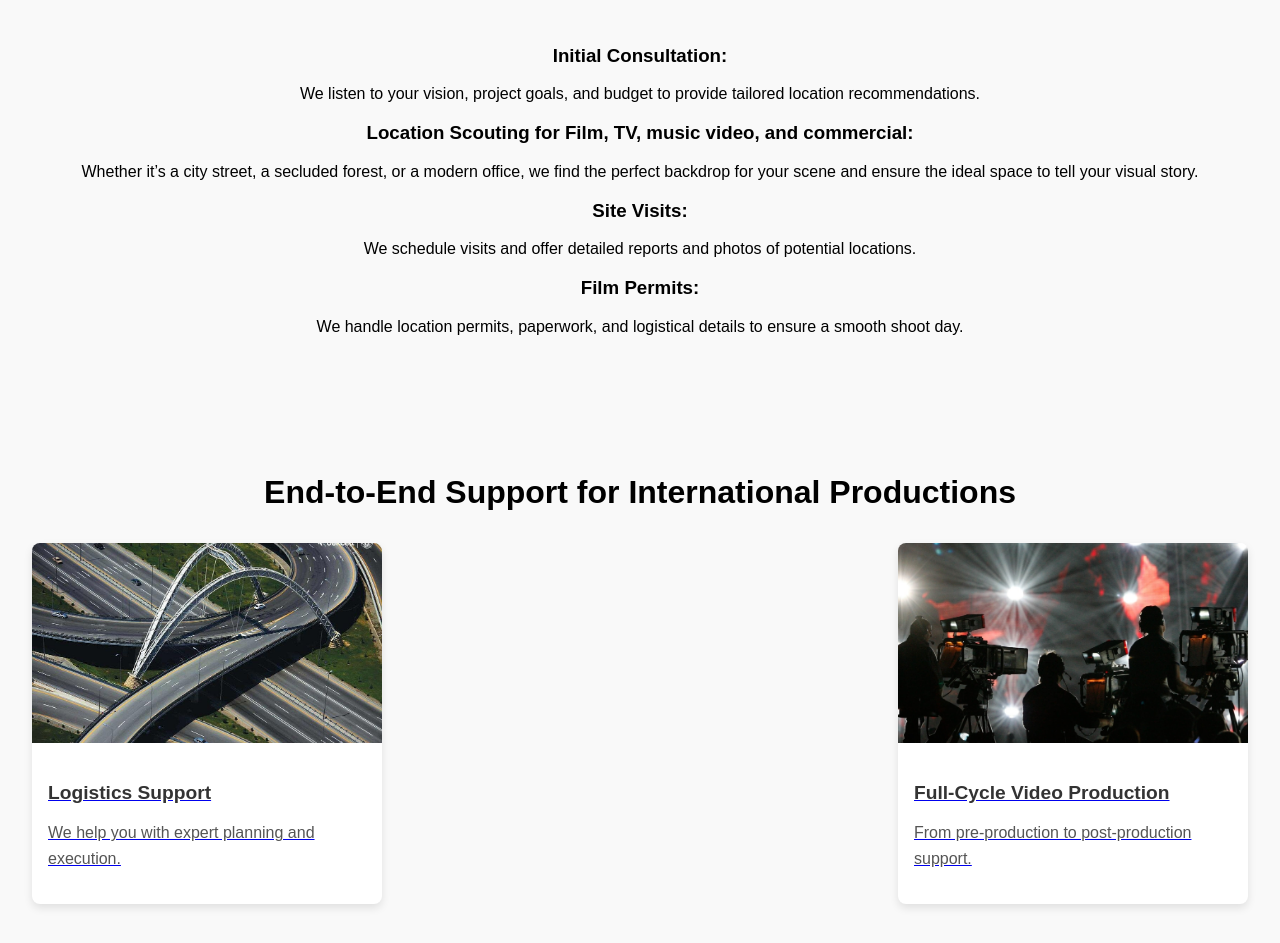
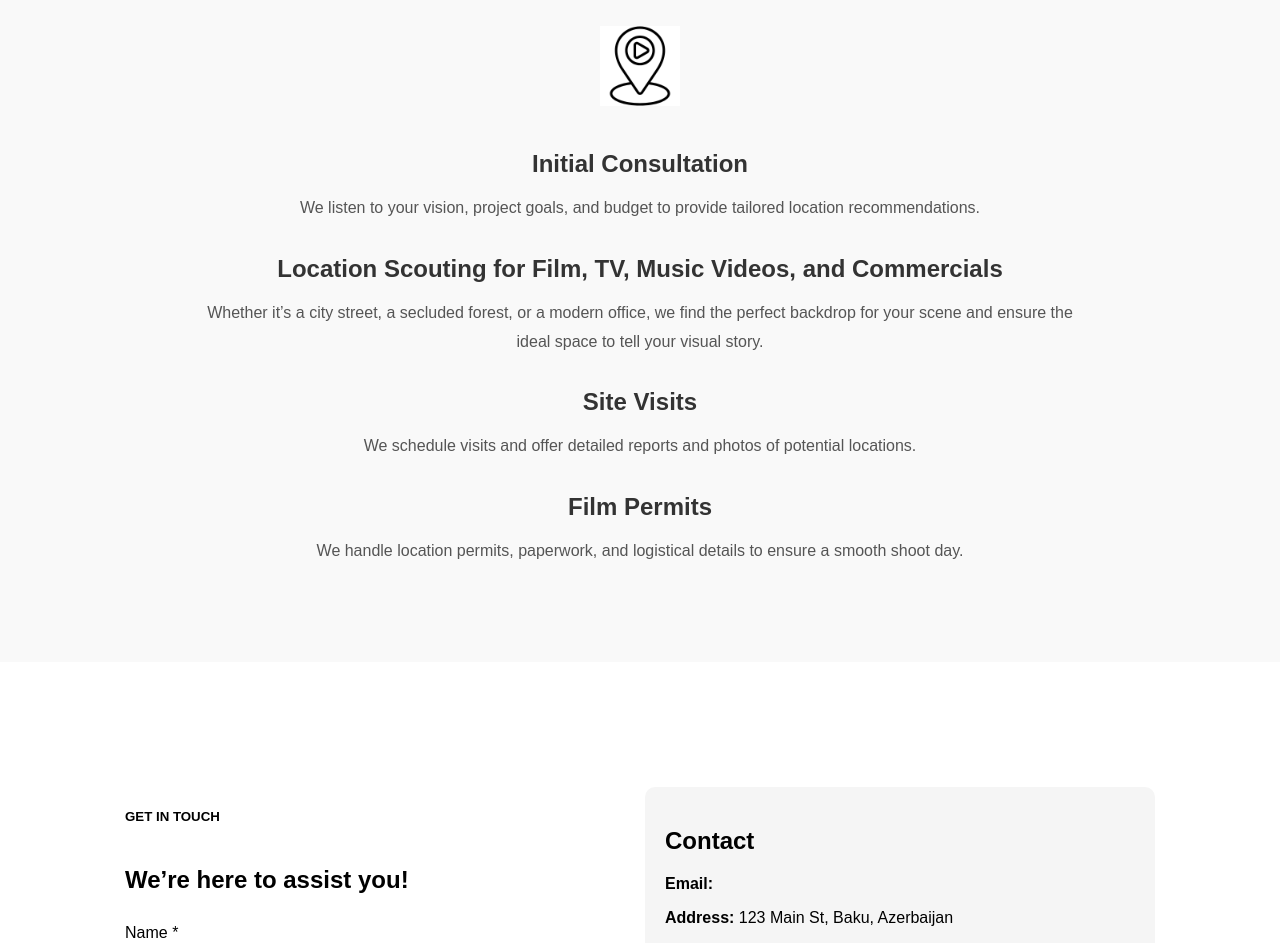
Before and after one commit to nicatzamanwork/adzone, a Next.js app: page /location-scouting in a window 1280 px wide. Shown: the part 600-1543 px from the top of the page. Built offline with nearby package versions, Linux system fonts and the light colour scheme.

Commit message:
popup image

```diff
--- a/app/components/Contact.js
+++ b/app/components/Contact.js
@@ -75,7 +75,9 @@ const ContactForm = () => {
           <h5 className="form-title">GET IN TOUCH</h5>
           <h2 className="form-header">We’re here to assist you!</h2>
 
-          <label htmlFor="name">Name *</label>
+          <label htmlFor="name" style={{ paddingTop: "10px" }}>
+            Name *
+          </label>
           <input
             type="text"
             id="name"
@@ -139,7 +141,7 @@ const ContactForm = () => {
       </div>
 
       <div className="contact-info-right">
-        <h2>Get in Touch</h2>
+        <h2>Contact</h2>
         <p>
           <strong>Email:</strong>{" "}
         </p>
--- a/pages/location-scouting.js
+++ b/pages/location-scouting.js
@@ -1,38 +1,39 @@
 import React from "react";
 import Navbar from "../app/components/Navbar";
-import Contact from "../app/components/Contact"; // Ensure the Navbar is imported
-import "../app/components/styles/About.css";
-import "../app/components/styles/Blog.css";
-import "../app/components/styles/Services.css";
-import Link from "next/link";
+import Contact from "../app/components/Contact";
 
-const Blog = () => {
+const InternalService = () => {
   return (
     <>
       <Navbar />
       <header
-        className="header"
+        className="internal-header"
         style={{ backgroundImage: `url('/images/Ateshgah.jpg')` }}
       >
-        <div className="header-overlay">
-          <div className="header-content">
+        <div className="internal-header-overlay">
+          <div className="internal-header-content">
             <h1>Location Scouting</h1>
           </div>
         </div>
       </header>
-      <section className="services-section" id="services">
-        <div className="services-content">
-          <div className="service-item">
-            <h3>Initial Consultation:</h3>
+      <section className="internal-services-section" id="services">
+        <div className="internal-services-content">
+          <div className="internal-service-item">
+            <img
+              src="/images/locationScoutingIcon.png"
+              alt="Location Scouting Icon"
+              className="internal-service-icon"
+            />
+            <h3>Initial Consultation</h3>
             <p>
               We listen to your vision, project goals, and budget to provide
               tailored location recommendations.
             </p>
           </div>
 
-          <div className="service-item">
+          <div className="internal-service-item">
             <h3>
-              Location Scouting for Film, TV, music video, and commercial:
+              Location Scouting for Film, TV, Music Videos, and Commercials
             </h3>
             <p>
               Whether it’s a city street, a secluded forest, or a modern office,
@@ -41,16 +42,16 @@ const Blog = () => {
             </p>
           </div>
 
-          <div className="service-item">
-            <h3>Site Visits:</h3>
+          <div className="internal-service-item">
+            <h3>Site Visits</h3>
             <p>
               We schedule visits and offer detailed reports and photos of
               potential locations.
             </p>
           </div>
 
-          <div className="service-item">
-            <h3>Film Permits:</h3>
+          <div className="internal-service-item">
+            <h3>Film Permits</h3>
             <p>
               We handle location permits, paperwork, and logistical details to
               ensure a smooth shoot day.
@@ -58,52 +59,93 @@ const Blog = () => {
           </div>
         </div>
       </section>
+      <Contact />
+      <style jsx>{`
+        /* Header Styling */
+        .internal-header {
+          background-size: cover;
+          background-position: center;
+          height: 60vh;
+          position: relative;
+        }
 
-      <section id="services" style={{ background: "#f9f9f9", padding: "2rem" }}>
-        <h2
-          style={{
-            textAlign: "center",
-            fontSize: "2rem",
-            marginBottom: "2rem",
-          }}
-        >
-          End-to-End Support for International Productions
-        </h2>
-        <div className="service-boxes-container">
-          {/* Service 2 */}
-          <Link href="/location-scouting">
-            <div className="service-box">
-              <img
-                src="/images/scouting.jpg"
-                alt="Logistic support"
-                className="service-image"
-              />
-              <div className="service-content">
-                <h3>Logistics Support</h3>
-                <p>We help you with expert planning and execution.</p>
-              </div>
-            </div>
-          </Link>
+        .internal-header-overlay {
+          position: absolute;
+          inset: 0;
+          background-color: rgba(0, 0, 0, 0.5);
+          display: flex;
+          align-items: center;
+          justify-content: flex-start;
+          padding: 0 2rem;
+        }
 
-          {/* Service 3 */}
-          <Link href="/location-scouting">
-            <div className="service-box">
-              <img
-                src="/images/fullscale.jpg"
-                alt="Full-Cycle Video Production"
-                className="service-image"
-              />
-              <div className="service-content">
-                <h3>Full-Cycle Video Production</h3>
-                <p>From pre-production to post-production support.</p>
-              </div>
-            </div>
-          </Link>
-        </div>
-        <Contact />
-      </section>
+        .internal-header-content {
+          color: #fff;
+        }
+
+        .internal-header-content h1 {
+          font-size: 2.5rem;
+          font-weight: bold;
+          margin-bottom: 0;
+        }
+
+        /* Services Section */
+        .internal-services-section {
+          padding: 4rem 2rem;
+          background: #f9f9f9;
+          text-align: center;
+        }
+
+        .internal-services-content {
+          max-width: 900px;
+          margin: 0 auto;
+          text-align: center;
+        }
+
+        .internal-service-item {
+          margin-bottom: 2rem;
+        }
+
+        .internal-service-icon {
+          width: 80px;
+          height: auto;
+          margin: 0 auto 1rem;
+        }
+
+        .internal-service-item h3 {
+          font-size: 1.5rem;
+          font-weight: bold;
+          color: #333;
+          margin-bottom: 0.5rem;
+        }
+
+        .internal-service-item p {
+          font-size: 1rem;
+          color: #555;
+          line-height: 1.8;
+        }
+
+        /* Responsive Design */
+        @media (max-width: 768px) {
+          .internal-header-content h1 {
+            font-size: 2rem;
+          }
+
+          .internal-service-icon {
+            width: 60px;
+          }
+
+          .internal-service-item h3 {
+            font-size: 1.2rem;
+          }
+
+          .internal-service-item p {
+            font-size: 0.9rem;
+          }
+        }
+      `}</style>
     </>
   );
 };
 
-export default Blog;
+export default InternalService;
```
Also changed, not shown: app/components/InternalServices.js (added, +110 -0 lines), pages/gallery.js (+76 -7 lines), pages/logistics-support.js (+17 -5 lines), public/images/locationScoutingIcon.png (renamed from public/images/Location scouting icon.png), public/images/logisticSupportIcon.jpeg (renamed from public/images/Logistics support.jpeg).
